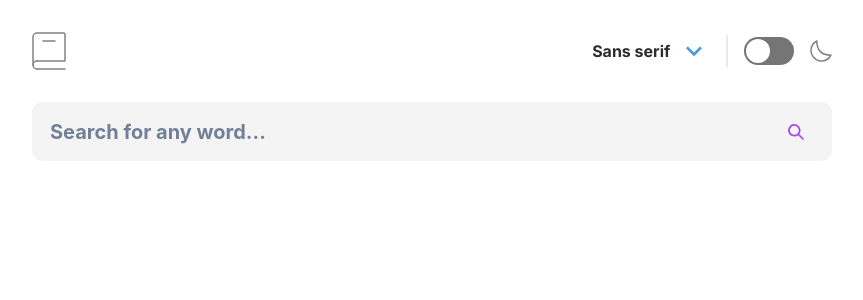
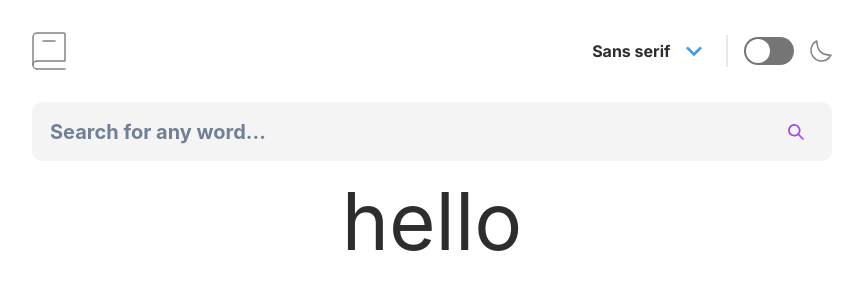
Before and after one commit to Sana-Shabeel/dictionary-web-app, a React (Vite) app: page / in a window 1280 px wide. Shown: the top 300 px of the page, without its empty margins (208-1071 px from the left). Built offline with nearby package versions, Linux system fonts and the light colour scheme.

Commit message:
Add react query

```diff
--- a/src/App.tsx
+++ b/src/App.tsx
@@ -5,20 +5,21 @@ import {
   useColorMode,
   useColorModeValue,
 } from "@chakra-ui/react";
+import axios from "axios";
 import { useState } from "react";
+import { QueryClient, QueryClientProvider, useQuery } from "react-query";
 import InputField from "./components/Input/Input";
 import Navbar from "./components/Navbar/Navbar";
 
 function App() {
-  const { toggleColorMode, colorMode } = useColorMode();
-  const textColor = useColorModeValue("lightGray", "purple");
-
-  console.log(colorMode);
-
   return (
     <Box width={{ base: "93%", lg: "800px" }} marginInline="auto">
       <Navbar />
       <InputField />
+
+      <Text fontSize="5rem" textAlign="center">
+        hello
+      </Text>
     </Box>
   );
 }
```
